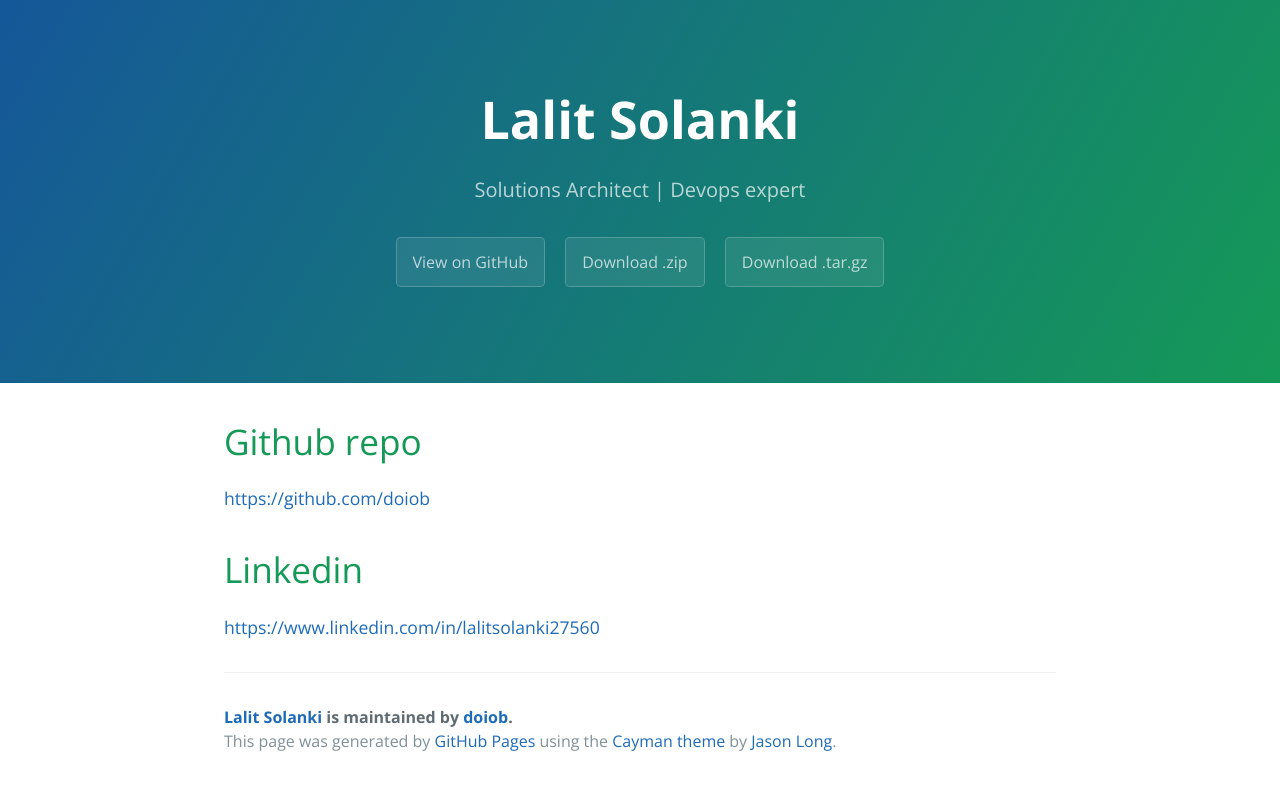
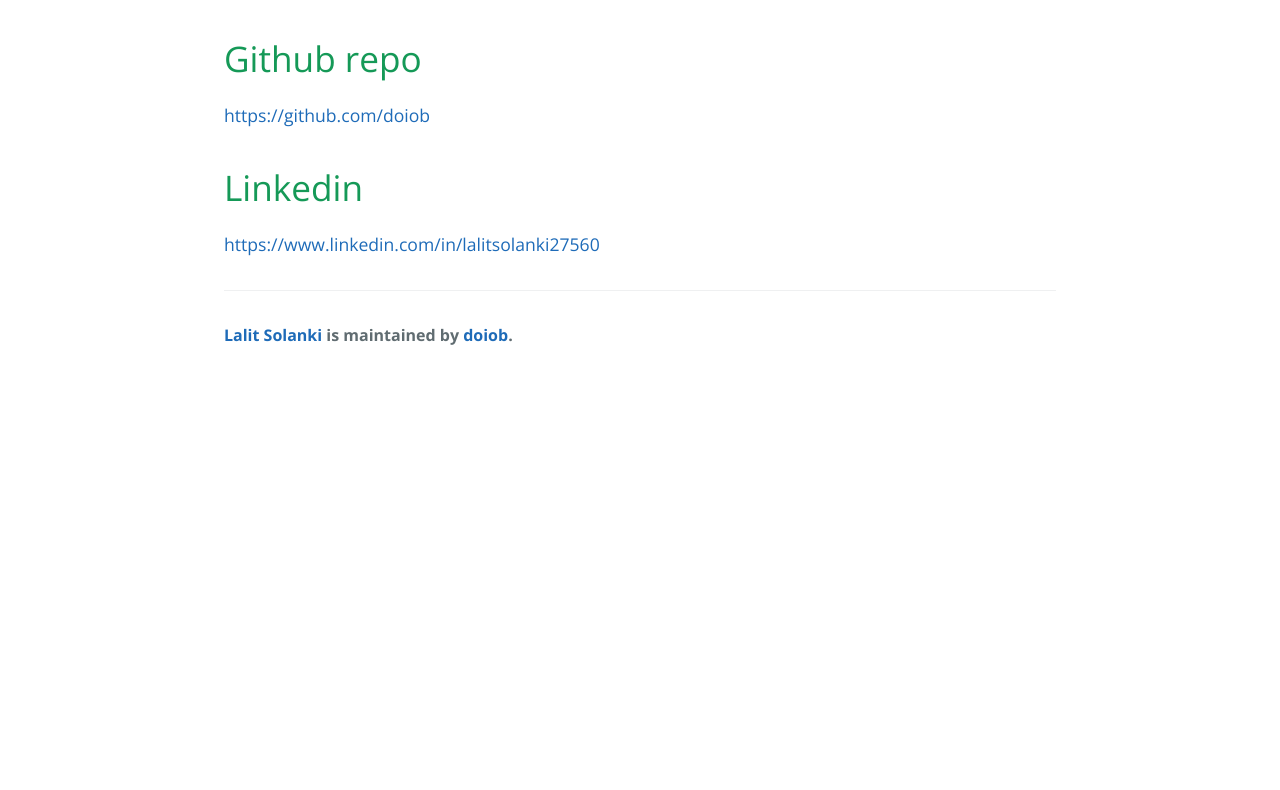
Before and after one commit to doiob/lalit, a plain HTML site: page index.html in a window 1280 px wide. Drawn offline with nearby package versions, Linux system fonts and the light colour scheme.

Commit message:
Changing index.html

```diff
--- a/index.html
+++ b/index.html
@@ -10,13 +10,7 @@
     <link rel="stylesheet" type="text/css" href="stylesheets/github-light.css" media="screen">
   </head>
   <body>
-    <section class="page-header">
-      <h1 class="project-name">Lalit Solanki</h1>
-      <h2 class="project-tagline">Solutions Architect | Devops expert </h2>
-      <a href="https://github.com/doiob/lalit" class="btn">View on GitHub</a>
-      <a href="https://github.com/doiob/lalit/zipball/master" class="btn">Download .zip</a>
-      <a href="https://github.com/doiob/lalit/tarball/master" class="btn">Download .tar.gz</a>
-    </section>
+
 
     <section class="main-content">
       <h1>
@@ -32,7 +26,6 @@
       <footer class="site-footer">
         <span class="site-footer-owner"><a href="https://github.com/doiob/lalit">Lalit Solanki</a> is maintained by <a href="https://github.com/doiob">doiob</a>.</span>
 
-        <span class="site-footer-credits">This page was generated by <a href="https://pages.github.com">GitHub Pages</a> using the <a href="https://github.com/jasonlong/cayman-theme">Cayman theme</a> by <a href="https://twitter.com/jasonlong">Jason Long</a>.</span>
       </footer>
 
     </section>
```
